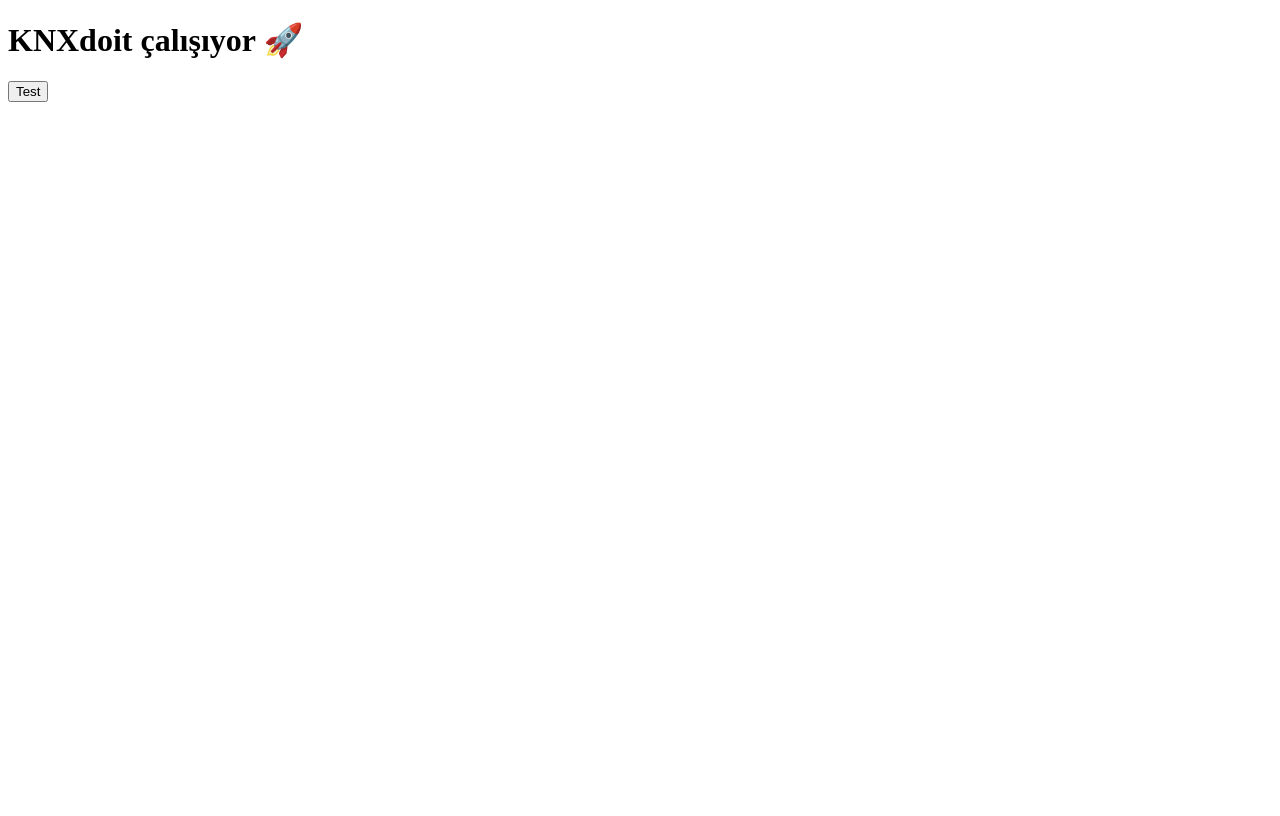
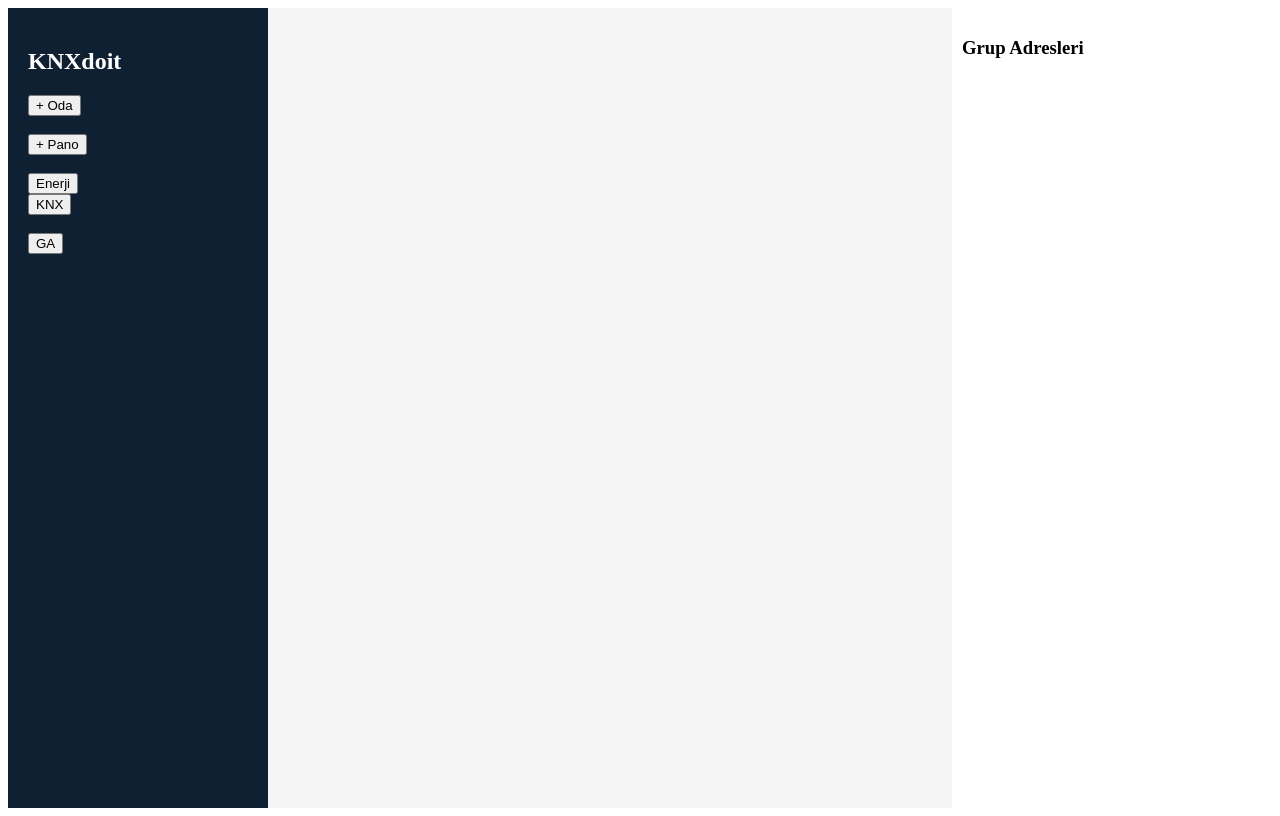
Before and after one commit to ozanguldumen-beep/knxdoit-simple, a plain HTML site: page templates/index.html in a window 1280 px wide. Drawn offline with Linux system fonts and the light colour scheme.

Commit message:
Update index.html

```diff
--- a/templates/index.html
+++ b/templates/index.html
@@ -1,13 +1,34 @@
 <!DOCTYPE html>
-<html>
+<html lang="tr">
 <head>
+    <meta charset="UTF-8">
     <title>KNXdoit</title>
+    <link rel="stylesheet" href="/static/style.css">
 </head>
 <body>
 
-<h1>KNXdoit çalışıyor 🚀</h1>
+<div style="display:flex; height:100vh;">
 
-<button onclick="alert('Sistem çalışıyor')">Test</button>
+    <div style="width:220px; background:#102033; color:white; padding:20px;">
+        <h2>KNXdoit</h2>
+        <button onclick="addRoom()">+ Oda</button><br><br>
+        <button onclick="addPanel()">+ Pano</button><br><br>
+        <button onclick="setTool('energy')">Enerji</button><br>
+        <button onclick="setTool('knx')">KNX</button><br><br>
+        <button onclick="generateGA()">GA</button>
+    </div>
 
+    <div id="canvas" style="flex:1; position:relative; background:#f5f5f5;">
+        <svg id="wires" style="position:absolute; width:100%; height:100%"></svg>
+    </div>
+
+    <div style="width:300px; padding:10px;">
+        <h3>Grup Adresleri</h3>
+        <div id="gaList"></div>
+    </div>
+
+</div>
+
+<script src="/static/app.js"></script>
 </body>
 </html>
```
